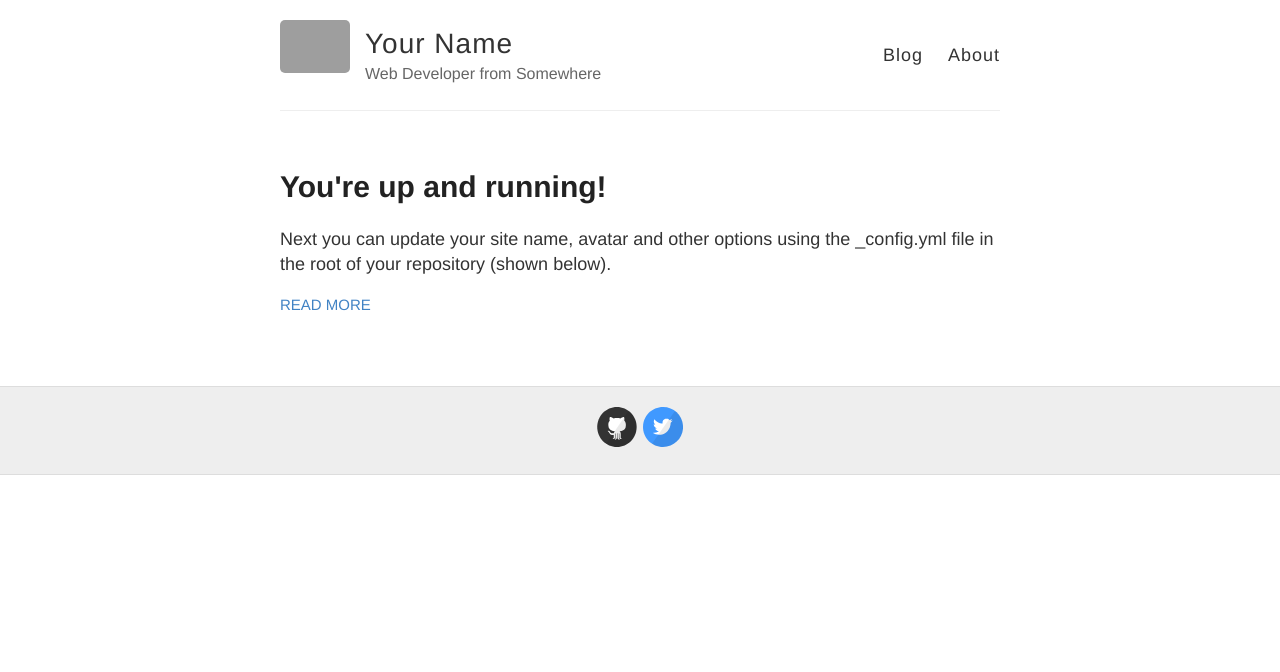
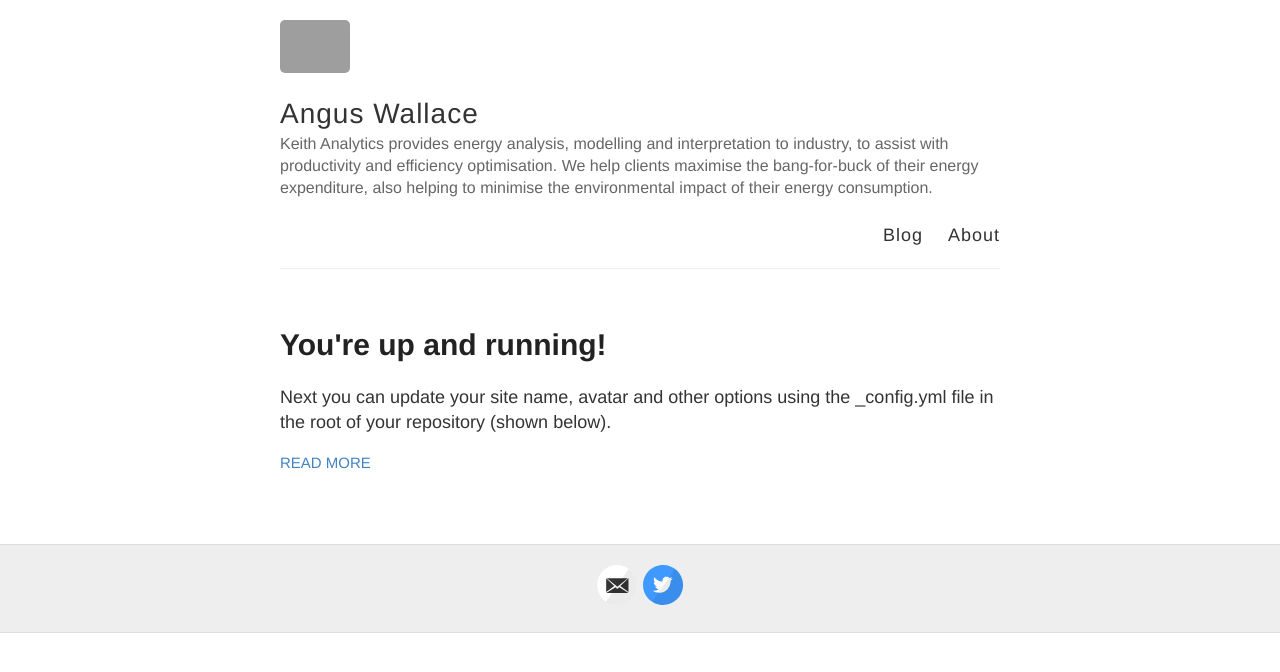
Before and after one commit to wall0159/wall0159.github.io, a Jekyll site: the page built from index.html, in a window 1280 px wide. Shown: the top 672 px of the page. Built offline with Jekyll 4.4.1, drawn with Linux system fonts in a browser that asks for light colours; grey boxes are pictures that could not be loaded.

Commit message:
initial mods

```diff
--- a/_config.yml
+++ b/_config.yml
@@ -3,10 +3,10 @@
 #
 
 # Name of your site (displayed in the header)
-name: Your Name
+name: Angus Wallace
 
 # Short bio or description (displayed in the header)
-description: Web Developer from Somewhere
+description: Keith Analytics provides energy analysis, modelling and interpretation to industry, to assist with productivity and efficiency optimisation. We help clients maximise the bang-for-buck of their energy expenditure, also helping to minimise the environmental impact of their energy consumption.
 
 # URL of your avatar or profile pic (you could use your GitHub profile pic)
 avatar: https://raw.githubusercontent.com/barryclark/jekyll-now/master/images/jekyll-logo.png
@@ -18,10 +18,10 @@
 # Includes an icon in the footer for each username you enter
 footer-links:
   dribbble:
-  email:
+  email: angus@keith-analytics.com.au
   facebook:
   flickr:
-  github: barryclark/jekyll-now
+  github:
   instagram:
   linkedin:
   pinterest:
```
Also changed, not shown: images/compact.svg (added), images/keith_analytics_long_logo.png (added).
